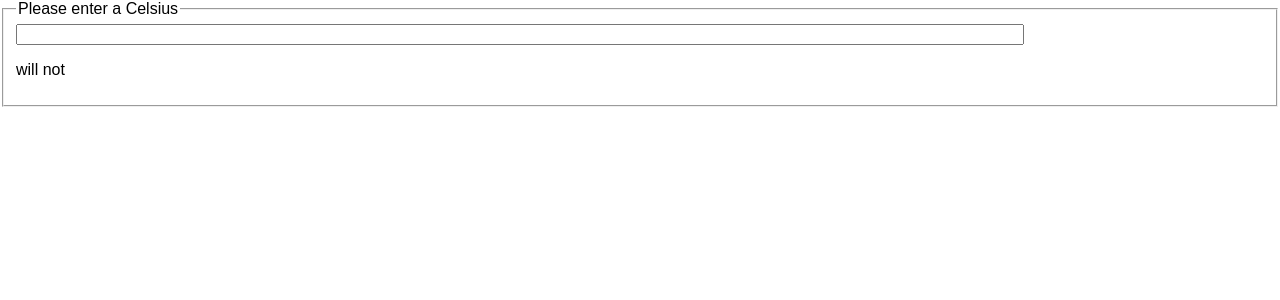
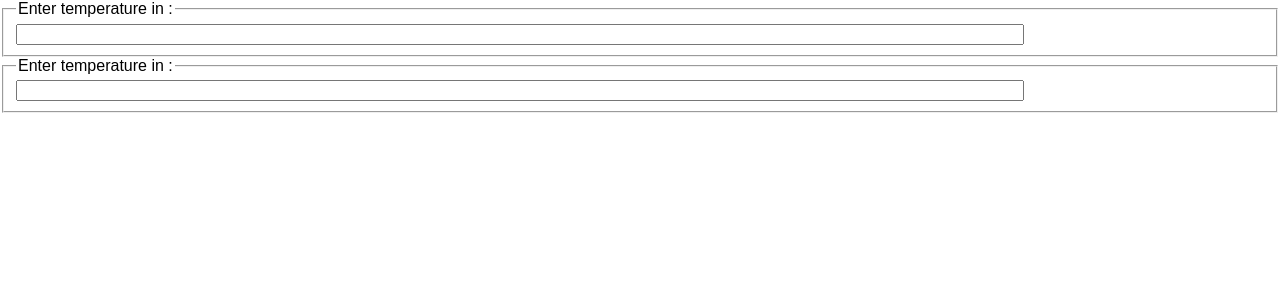
Before and after one commit to Angelki/react-doc, a React (Create React App) app: page / in a window 1280 px wide. Shown: the top 300 px of the page. Built offline with nearby package versions, Linux system fonts and the light colour scheme.

Commit message:
状态提升添加第二个输入框

```diff
--- a/src/index.js
+++ b/src/index.js
@@ -523,14 +523,19 @@ ReactDOM.render(
 // );
 
 
-function BoilingVerdict(props) {
-    if(props.celsius >= 100) {
-        return <p>水会烧开</p>;
-    }
-    return <p>will not</p>;
-}
+// function BoilingVerdict(props) {
+//     if(props.celsius >= 100) {
+//         return <p>水会烧开</p>;
+//     }
+//     return <p>will not</p>;
+// }
 
-class Calculator extends React.Component {
+const scaleNames = {
+    c: 'Celsius',
+    f: 'Fahrenheit'
+};
+
+class TemperatureInput extends React.Component {
     constructor(props) {
         super(props);
         this.handleChange = this.handleChange.bind(this);
@@ -543,23 +548,35 @@ class Calculator extends React.Component {
 
     render() {
         const temperature = this.state.temperature;
-
+        const scale = this.state.scale;
         return (
             <fieldset>
-                <legend>Please enter a Celsius</legend>
+                <legend>Enter temperature in {scaleNames[scale]}:</legend>
                 <input
                 value={temperature}
                 onChange={this.handleChange}
                 style={{width:1000+"px"}}
                 />
-                <BoilingVerdict
-                    celsius={parseFloat(temperature)}/>
+                {/*<BoilingVerdict*/}
+                    {/*celsius={parseFloat(temperature)}/>*/}
+
             </fieldset>
         );
     }
 }
+
+class Calculator extends React.Component {
+    render() {
+        return (
+            <div>
+                <TemperatureInput scale="c"/>
+                <TemperatureInput scale="f"/>
+            </div>
+        );
+    }
+}
 ReactDOM.render(
-    <Calculator/>,
+    <Calculator />,
     document.getElementById('root')
 );
 
```
